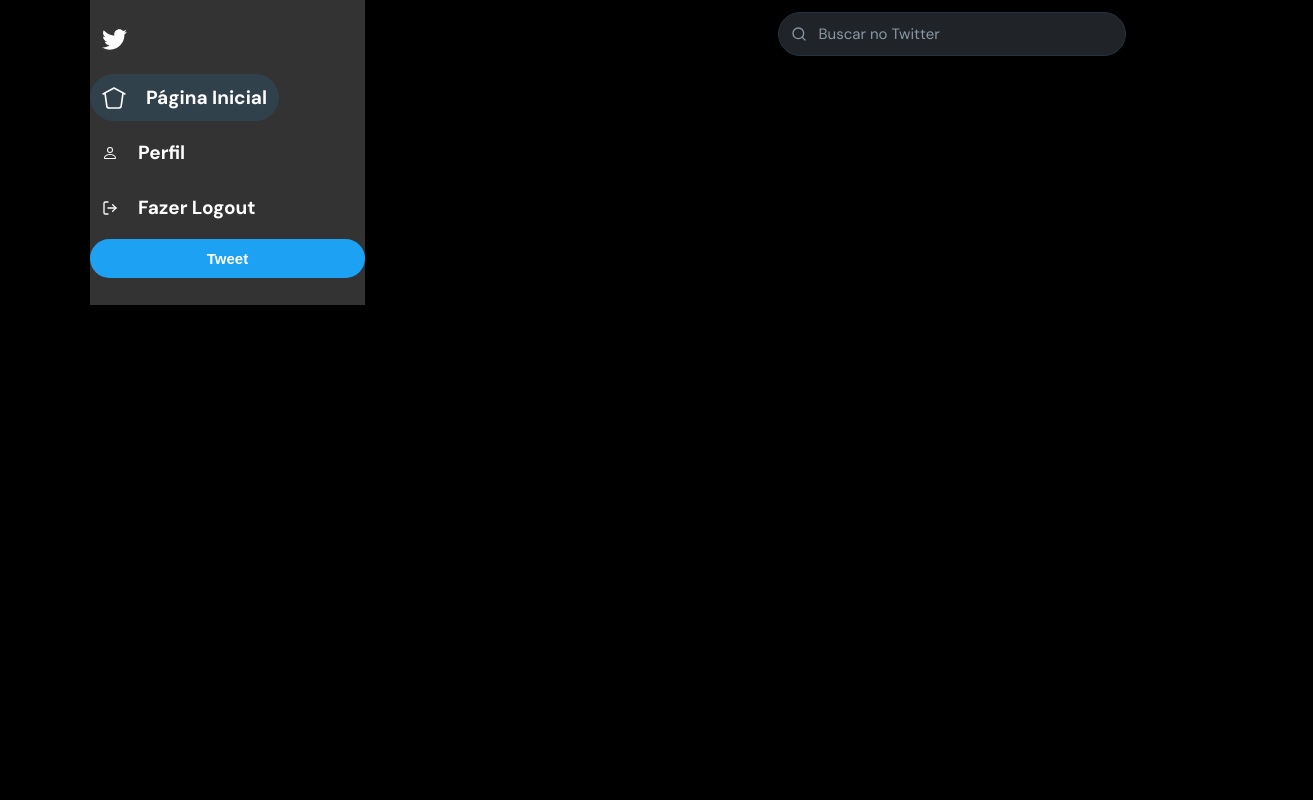
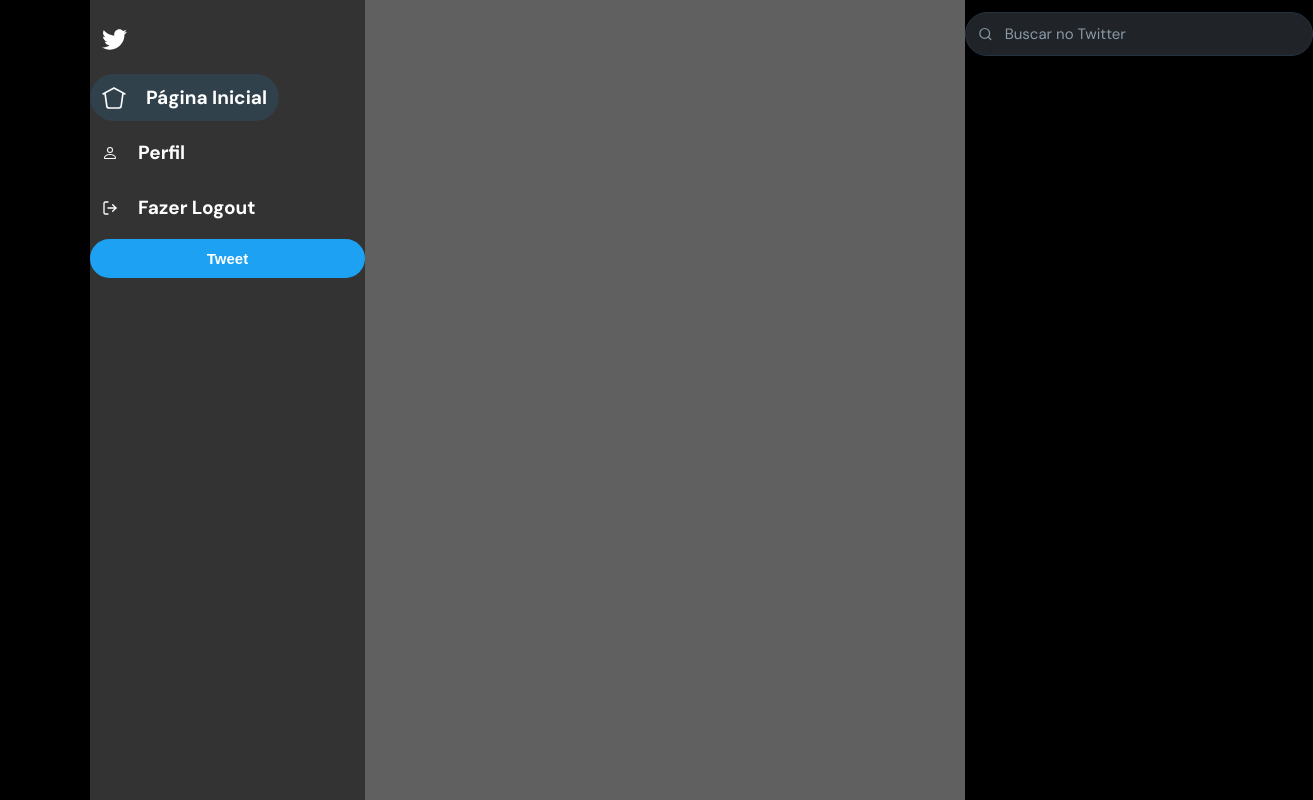
Before and after one commit to LeoCesar0/twitter-clone, a React (Create React App) app: page / in a window 1280 px wide. Shown: the whole page, 1313 px wide, since content can reach past the window. Built offline with nearby package versions, Linux system fonts and the light colour scheme; sample sign-in values are in the browser's storage.

Commit message:
feat(SearchInput): Create Focus Styles

```diff
--- a/src/components/SearchInput/index.tsx
+++ b/src/components/SearchInput/index.tsx
@@ -1,16 +1,24 @@
-import { Container, Input } from "./styles"
-import { FiSearch } from "react-icons/fi"
-
-
+import { Container, Input } from "./styles";
+import { FiSearch } from "react-icons/fi";
+import { useState } from "react";
 
 const SearchInput = () => {
-    return (
-        <Container>
-            <FiSearch />
-            <Input placeholder="Buscar no Twitter"></Input>
-        </Container>
-    )
-}
+  const [isOnFocus, setIsOnFocus] = useState(false);
 
+  return (
+    <Container isOnFocus={isOnFocus}>
+      <FiSearch />
+      <Input
+        placeholder="Buscar no Twitter"
+        onFocus={() => {
+          setIsOnFocus(true);
+        }}
+        onBlur={() => {
+          setIsOnFocus(false);
+        }}
+      ></Input>
+    </Container>
+  );
+};
 
-export default SearchInput
+export default SearchInput;
--- a/src/components/SearchInput/styles.ts
+++ b/src/components/SearchInput/styles.ts
@@ -1,27 +1,31 @@
 import styled from "styled-components";
 
-export const Container = styled.div`
+interface IProps {
+  isOnFocus: boolean
+}
+
+export const Container = styled.div<IProps>`
   width: 348px;
   margin-top: 12px;
   padding: 12px;
   display: flex;
 
   background: #202327;
-  border: 1px solid #253341;
+  border: 1px solid ${props => props.isOnFocus ? props.theme.color.blue : "#253341" };
   border-radius: 40px;
   align-items: center;
 
-  & > svg {
+  svg {
     width: 16px;
     height: 16px;
     margin-right: 12px;
-    color: ${(props) => props.theme.color.gray};
+    stroke: ${(props) => props.isOnFocus ? props.theme.color.blue : props.theme.color.gray };
   }
 `;
 
 export const Input = styled.input`
   height: 18px;
-
+  width: 100%;
   background: none;
 
   font-size: 15px;
--- a/src/components/SideBar/styles.ts
+++ b/src/components/SideBar/styles.ts
@@ -5,7 +5,6 @@
 }
 
 export const Container = styled.div`
-  height: 100%;
   padding: 27px 0px;
   display: flex;
   flex-direction: column;
--- a/src/pages/Home/index.tsx
+++ b/src/pages/Home/index.tsx
@@ -11,7 +11,7 @@
   return (
     <Container>
       <SideBar />
-      <div></div>
+      <div style={{width: "600px", background: "#ffffff60"}}></div>
       <div>
         <SearchInput />
       </div>
--- a/src/pages/Home/styles.ts
+++ b/src/pages/Home/styles.ts
@@ -4,6 +4,7 @@
 
 export const Container = styled.div`
     margin: 0 90px;
+    height: 100%;
     display: grid;
     grid-template-columns: 275px 1fr 1fr;
 `
--- a/src/styles/GlobalStyles.tsx
+++ b/src/styles/GlobalStyles.tsx
@@ -61,8 +61,8 @@
 	background: black;
 }
 
-#root{
-
+html, body, #root{
+	height: 100%;
 }
 
 `;
```
